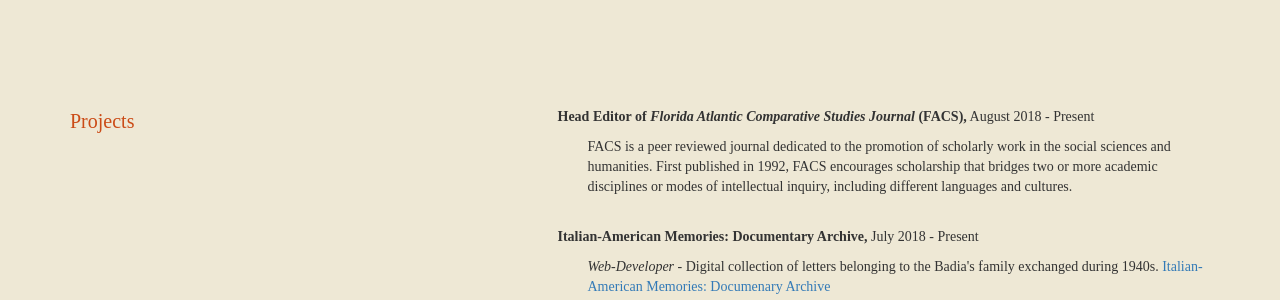
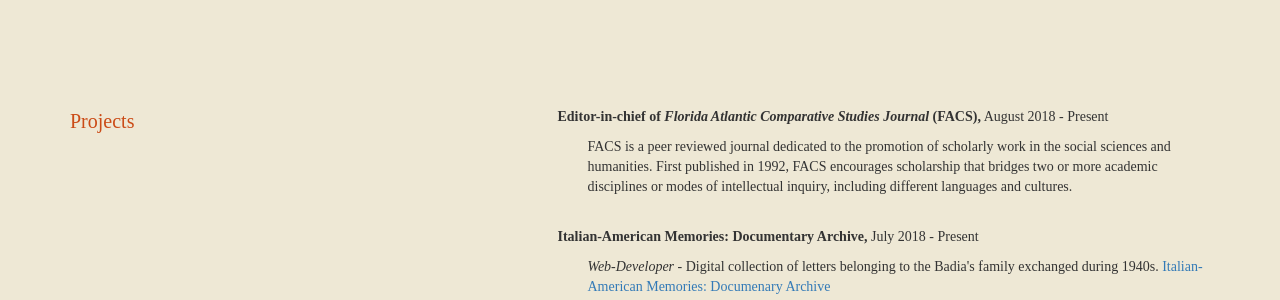
Before and after one commit to vivianapezzullo/nolauren.github.io, a Jekyll site: the page index.html, which Jekyll copies as it is, in a window 1280 px wide and 900 px high, scrolled down 3452 px. Shown: the part 151-451 px from the top of the window. Built offline with Jekyll 4.4.1, drawn with Linux system fonts in a browser that asks for light colours; nearby versions of some CDN libraries.

Commit message:
Update index.html

```diff
--- a/index.html
+++ b/index.html
@@ -200,7 +200,7 @@
                 </div>
                 <div class="col-sm-1"></div>
                 <div class="col-sm-7">
-                    <p class="text-left"><b>Head Editor of <i>Florida Atlantic Comparative Studies Journal</i> (FACS),</b> August 2018 - Present</p>
+                    <p class="text-left"><b>Editor-in-chief of <i>Florida Atlantic Comparative Studies Journal</i> (FACS),</b> August 2018 - Present</p>
                     <p class="text-left" style="margin-bottom:30px; margin-left:30px;"> FACS is a peer reviewed journal dedicated to the promotion of scholarly work in the social sciences and humanities. First published in 1992, FACS encourages scholarship that bridges two or more academic disciplines or modes of intellectual inquiry, including different languages and cultures. </p>
 
                     <p class="text-left"><b>Italian-American Memories: Documentary Archive,</b> July 2018 - Present</p>
```
